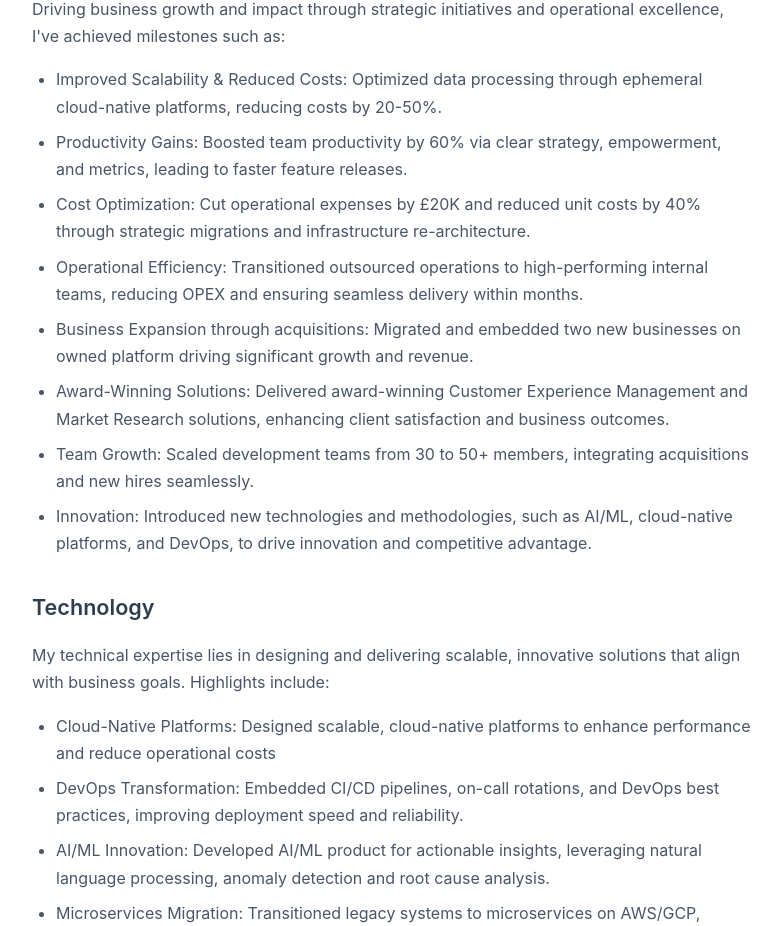
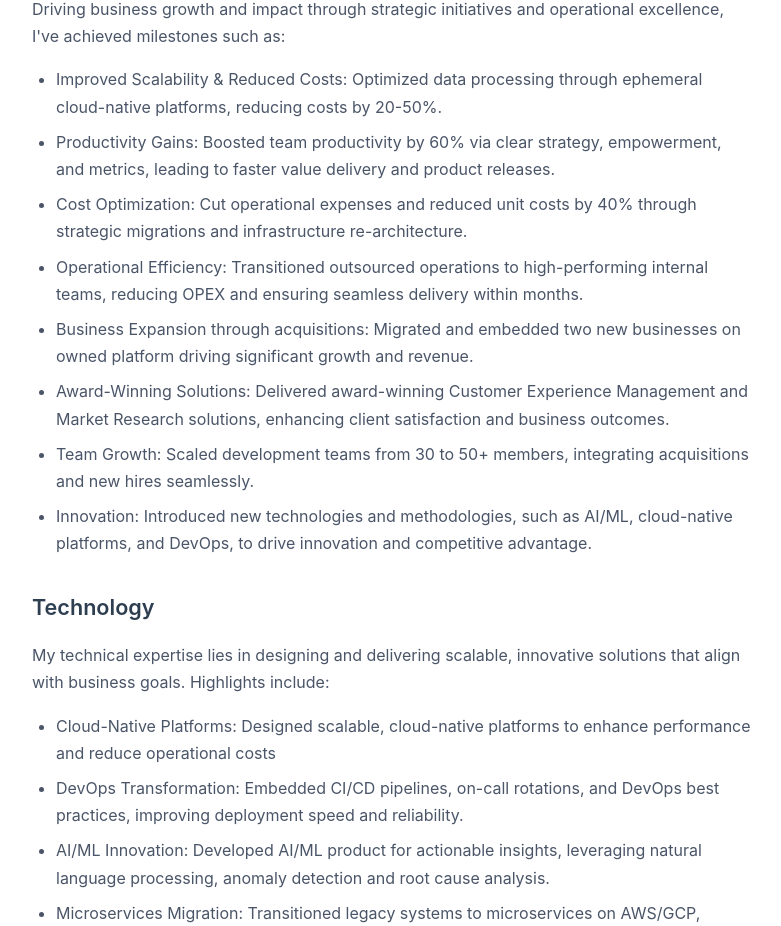
Before and after one commit to AngelosDev/aboutme, a Next.js app: page / in a window 1280 px wide. Shown: the part 2013-2939 px from the top of the page, without its empty margins (248-1029 px from the left). Built offline with nearby package versions, Linux system fonts and the light colour scheme.

Commit message:
refactor: improve clarity in productivity and cost optimization descriptions

```diff
--- a/pages/index.js
+++ b/pages/index.js
@@ -83,11 +83,11 @@ export default function Home() {
             </li>
             <li>
               Productivity Gains: Boosted team productivity by 60% via clear strategy, empowerment, and metrics, leading
-              to faster feature releases.
+              to faster value delivery and product releases.
             </li>
             <li>
-              Cost Optimization: Cut operational expenses by £20K and reduced unit costs by 40% through strategic
-              migrations and infrastructure re-architecture.
+              Cost Optimization: Cut operational expenses and reduced unit costs by 40% through strategic migrations and
+              infrastructure re-architecture.
             </li>
             <li>
               Operational Efficiency: Transitioned outsourced operations to high-performing internal teams, reducing
```
